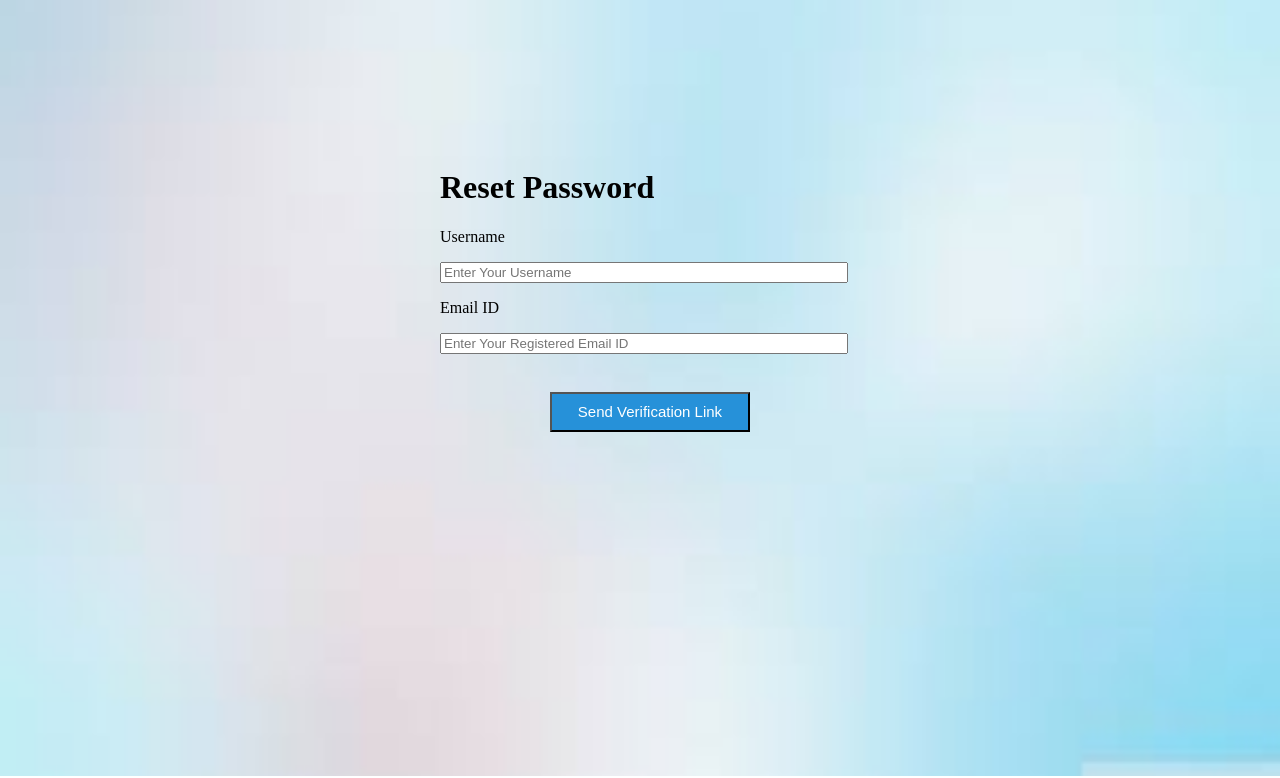
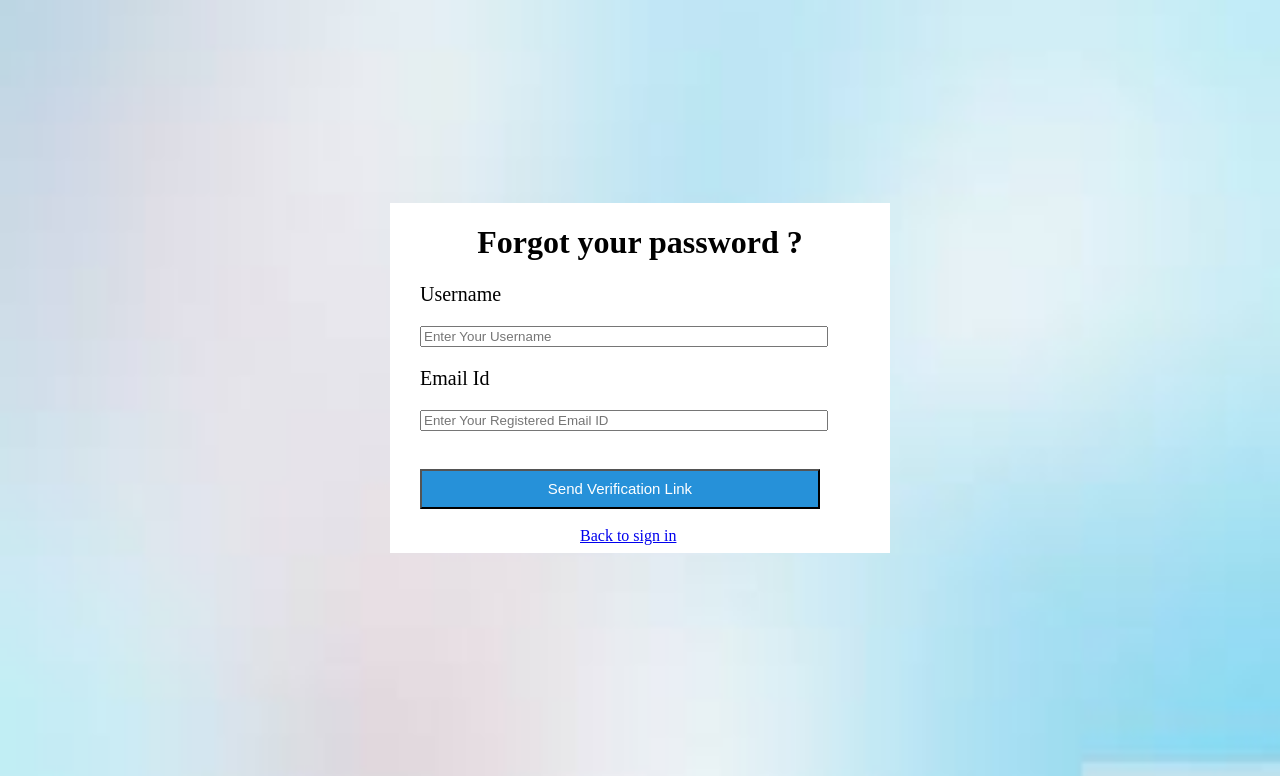
Before and after one commit to 2003deepak/quiz, a PHP site: page /forgot.html in a window 1280 px wide. Shown: the part 22-800 px from the top of the page. Run offline with PHP 8.4, Linux system fonts and the light colour scheme.

Commit message:
change in code in college

```diff
--- a/config.php
+++ b/config.php
@@ -1,6 +1,6 @@
 <?php
 
-$servername = "localhost";
+$servername = "host";
 $username = "root";
 $password = "";
 $dbname = "kconlinequiz";
--- a/forgot.css
+++ b/forgot.css
@@ -24,35 +24,47 @@ body{
 
     position: absolute;
     transform:translate(-50%,-50%);
-    top: 40%;
+    top: 50%;
     left: 50%;
+    background: none;
+    background-color: white;
+    width: 500px;
+    height: 350px;
+}
+h1{
+    text-align: center;
 
-    width: 400px;
-    height: 300px;
 }
 p{
-
-}
-
-h1{
-
+    margin-left: 30px;
+    font-size: 20px;
 }
 input[type="email"]{
 
-    width: 100%;
+    width: 80%;
+    margin-left: 30px;
+
 }
 input[type="text"]{
 
-    width: 100%;
+    width: 80%;
+    margin-left: 30px;
 
 }
 input[type="submit"]{
 
     margin-top: 20px;
-    margin-left: 110px;
-    width: 50%;
+    margin-left: 30px;
+    width: 80%;
     height: 40px;
     background-color:#2691d9 ;
     color: white;
     font-size: 15px;
+    /* border-radius: 15px; */
 }
+#backtosignin{
+
+
+   margin-left: 190px;
+
+}
--- a/forgot.html
+++ b/forgot.html
@@ -20,15 +20,20 @@
 
         <form action="reset.php">
 
-        <h1>Reset Password </h1>
+        <h1>Forgot your password ?</h1>
+
         <p>Username</p>
         <input type="text" name="Username" placeholder="Enter Your Username">
 
-        <p>Email ID </p>
+        <p>Email Id</p>
         <input type="email" name="email" placeholder="Enter Your Registered Email ID">
         <br>
         <br>
         <input type="submit" value="Send Verification Link">
+        <br>
+        <br>
+
+        <a href="login.php'" id = "backtosignin">Back to sign in </a>
 
         </form>
 
```
